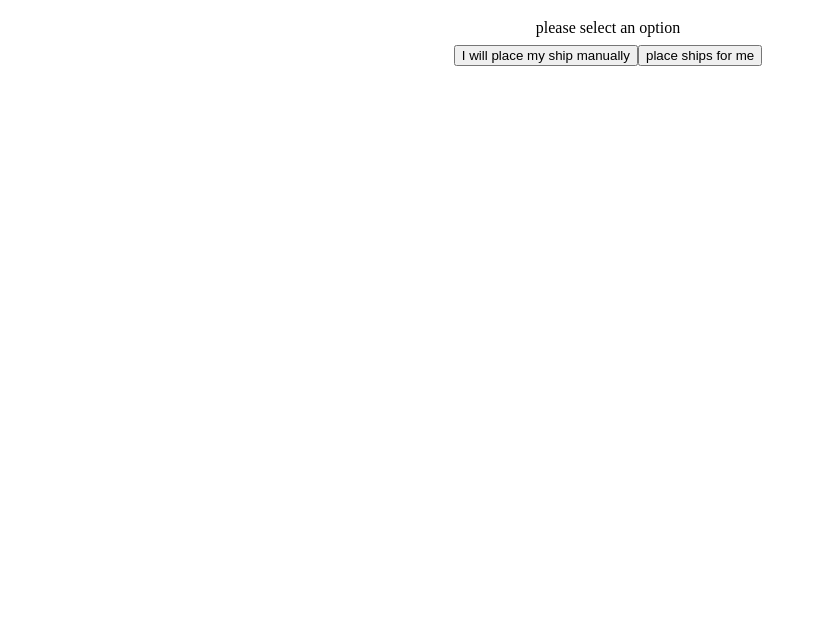
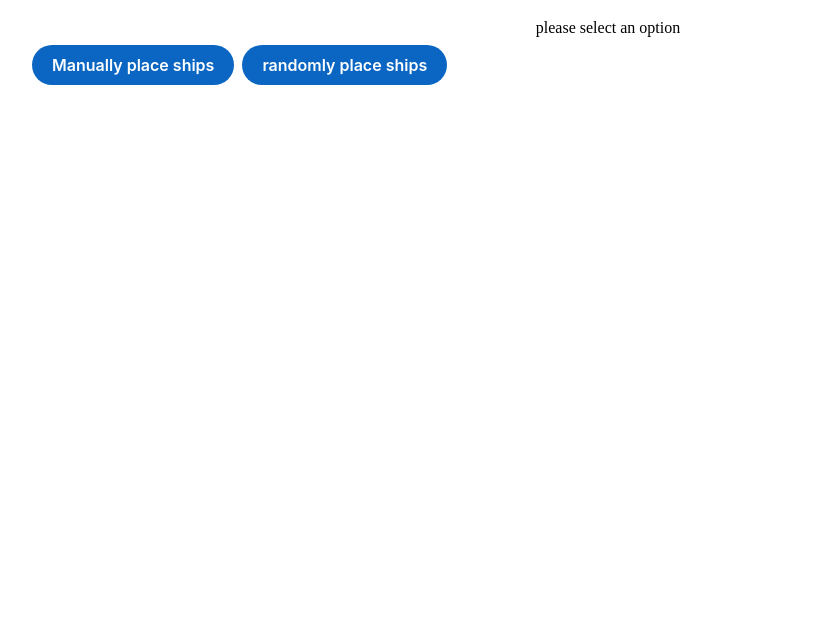
Before and after one commit to Michaelleojacob/bsBattleShipV1, a website built with webpack: page src/index.html in a window 1280 px wide. Shown: the part 176-800 px from the top of the page, without its empty margins (32-853 px from the left). Built offline with nearby package versions, Linux system fonts and the light colour scheme.

Commit message:
removing the css reset. Added styles to the first two buttons in gameloop.js

```diff
--- a/src/gameLoop/gameloop.css
+++ b/src/gameLoop/gameloop.css
@@ -0,0 +1,61 @@
+/* CSS */
+#startLoopBtnWrap {
+  display: flex;
+  flex-direction: row;
+  gap: 0.5rem;
+  width: 90%;
+}
+
+#manual,
+#random {
+  align-items: center;
+  border: 0;
+  background-color: #0a66c2;
+  border-radius: 100px;
+  box-sizing: border-box;
+  color: #ffffff;
+  cursor: pointer;
+  display: inline-flex;
+  font-family: -apple-system, system-ui, system-ui, 'Segoe UI', Roboto, 'Helvetica Neue',
+    'Fira Sans', Ubuntu, Oxygen, 'Oxygen Sans', Cantarell, 'Droid Sans', 'Apple Color Emoji',
+    'Segoe UI Emoji', 'Segoe UI Symbol', 'Lucida Grande', Helvetica, Arial, sans-serif;
+  font-size: 16px;
+  font-weight: 600;
+  justify-content: center;
+  line-height: 20px;
+  max-width: 480px;
+  min-height: 40px;
+  min-width: 0px;
+  overflow: hidden;
+  padding: 0.5em;
+  padding-left: 20px;
+  padding-right: 20px;
+  text-align: center;
+  touch-action: manipulation;
+  transition: background-color 0.167s cubic-bezier(0.4, 0, 0.2, 1) 0s,
+    box-shadow 0.167s cubic-bezier(0.4, 0, 0.2, 1) 0s, color 0.167s cubic-bezier(0.4, 0, 0.2, 1) 0s;
+  user-select: none;
+  -webkit-user-select: none;
+  vertical-align: middle;
+}
+
+#manual:hover,
+#manual:focus,
+#random:hover,
+#random:focus {
+  background-color: #16437e;
+  color: #ffffff;
+}
+
+#manual:active,
+#random:active {
+  background: #09223b;
+  color: rgb(255, 255, 255, 0.7);
+}
+
+#manual:disabled,
+#random:disabled {
+  cursor: not-allowed;
+  background: rgba(0, 0, 0, 0.08);
+  color: rgba(0, 0, 0, 0.3);
+}
--- a/src/gameLoop/gameloop.js
+++ b/src/gameLoop/gameloop.js
@@ -8,18 +8,23 @@ import randomLoop from '../randomGameLoop/randomLoop';
 export default function startGameLoop() {
   const { tooltipAndGameAreaWrap } = cached;
 
-  const gameArea = dom({ id: 'gameArea' });
+  const gameArea = dom({ attributes: [{ id: 'gameArea' }] });
+
+  const startLoopBtnWrap = dom({ attributes: [{ id: 'startLoopBtnWrap' }] });
 
   const manualloopbtn = dom({
     tag: 'button',
-    text: 'I will place my ship manually',
+    text: 'Manually place ships',
     attributes: [{ id: 'manual' }],
   });
   const randomloopbtn = dom({
     tag: 'button',
-    text: 'place ships for me',
+    text: 'randomly place ships',
     attributes: [{ id: 'random' }],
   });
+
+  startLoopBtnWrap.appendChild(manualloopbtn);
+  startLoopBtnWrap.appendChild(randomloopbtn);
 
   manualloopbtn.addEventListener('click', () => {
     manuallyPlaceShips();
@@ -39,8 +44,7 @@ export default function startGameLoop() {
     removeAllChildNodes(gameArea);
     cached.gameArea = gameArea;
     ps.publish('wipeGameArea');
-    gameArea.appendChild(manualloopbtn);
-    gameArea.appendChild(randomloopbtn);
+    gameArea.appendChild(startLoopBtnWrap);
     tooltipAndGameAreaWrap.appendChild(gameArea);
     ps.publish('updateTooltip', { newText: 'please select an option', color: 'black' });
   }
--- a/src/style.css
+++ b/src/style.css
@@ -2,6 +2,7 @@
 @import url('./styles/container.css');
 @import url('./socials/socials.css');
 @import url('./tooltip/tooltip.css');
+@import url('./gameLoop//gameloop.css');
 @import url('./styles/gameboards.css');
 @import url('./manuallyPlaceShips/manuallyPlaceShips.css');
 @import url('./header/headerstyle.css');
--- a/src/styles/gameboards.css
+++ b/src/styles/gameboards.css
@@ -8,6 +8,14 @@
   grid-template-columns: repeat(10, 1fr);
   border: 1px solid black;
   margin-bottom: 10px;
+}
+
+#gameArea {
+  width: 100%;
+  display: flex;
+  flex-direction: column;
+  justify-content: center;
+  align-items: center;
 }
 
 .cell {
```
